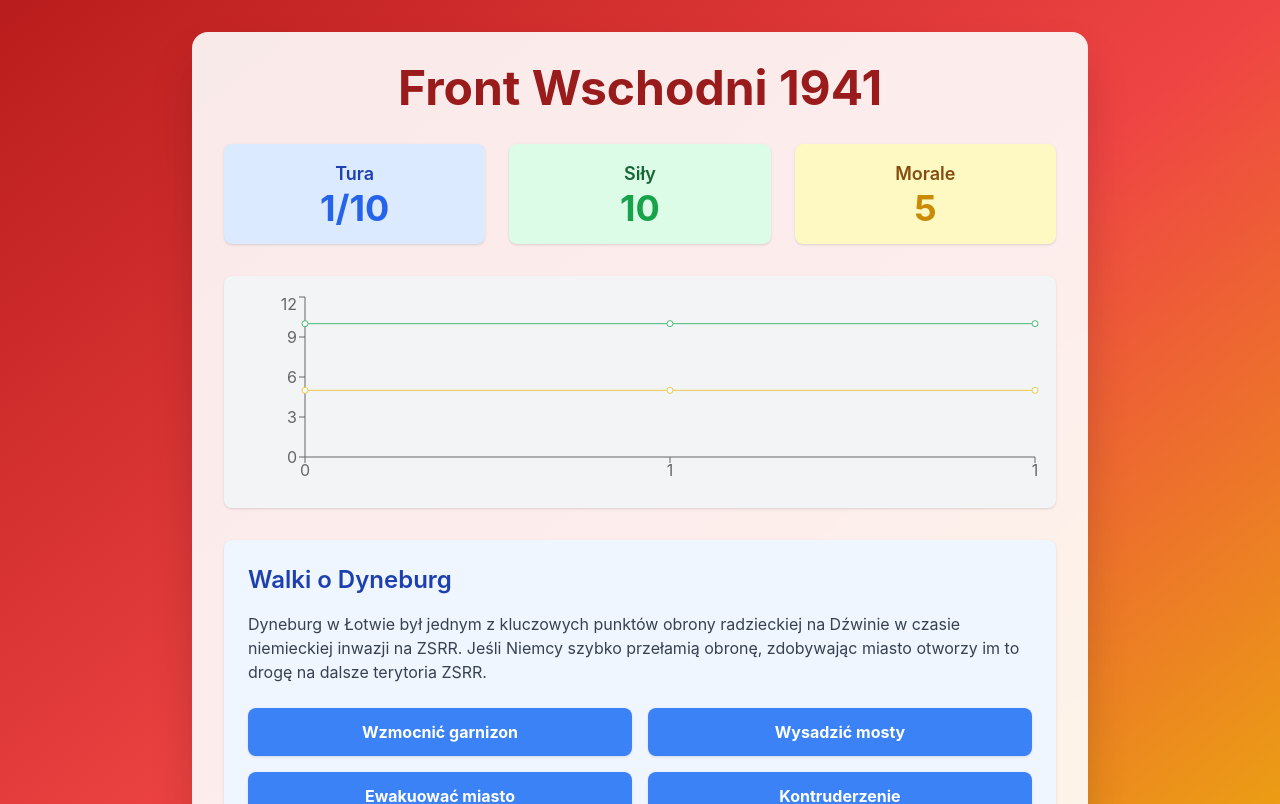
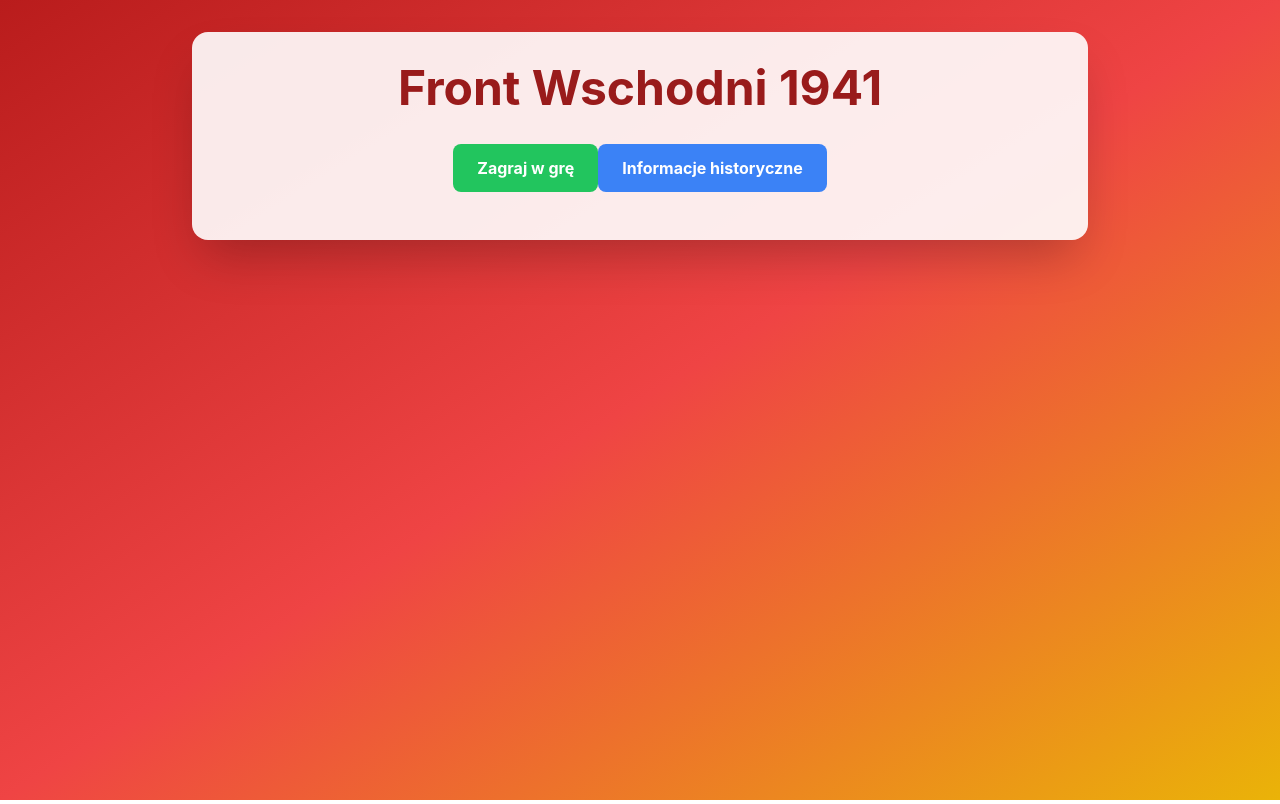
Before and after one commit to 0273574/react-historia, a React (Create React App) app: page / in a window 1280 px wide. Shown: the top 804 px of the page. Built offline with nearby package versions, Linux system fonts and the light colour scheme.

Commit message:
Update Gra.tsx

```diff
--- a/src/Gra.tsx
+++ b/src/Gra.tsx
@@ -1,5 +1,5 @@
 import React, { useState, useEffect } from 'react';
-import { AlertCircle, Book, Flag, Shield, TrendingUp } from 'lucide-react';
+import { AlertCircle, Book } from 'lucide-react';
 import { LineChart, Line, XAxis, YAxis, Tooltip, ResponsiveContainer } from 'recharts';
 
 interface Opcja {
@@ -93,6 +93,7 @@ const wydarzenia: Wydarzenie[] = [
         }
       }
 ];
+
 interface AlertProps {
   title: string;
   children: React.ReactNode;
@@ -110,6 +111,7 @@ const Alert: React.FC<AlertProps> = ({ title, children, icon }) => (
 );
 
 const GraFrontWschodni: React.FC = () => {
+  const [mode, setMode] = useState<'start' | 'game' | 'info'>('start');
   const [punkty, setPunkty] = useState(10);
   const [morale, setMorale] = useState(5);
   const [tura, setTura] = useState(1);
@@ -122,13 +124,13 @@ const GraFrontWschodni: React.FC = () => {
   ]);
 
   useEffect(() => {
-    if (tura <= 10 && punkty > 0 && morale > 0) {
+    if (mode === 'game' && tura <= 10 && punkty > 0 && morale > 0) {
       setWydarzenie(wydarzenia[Math.floor(Math.random() * wydarzenia.length)]);
       setStatystyki(prev => [...prev, { tura, punkty, morale }]);
-    } else {
+    } else if (mode === 'game') {
       zakonczGre();
     }
-  }, [tura, punkty, morale]);
+  }, [tura, punkty, morale, mode]);
 
   const wykonajAkcje = (zmianaSil: number, zmianaMorale: number, info: string = "") => {
     setPunkty((prev) => Math.max(0, prev + zmianaSil));
@@ -155,6 +157,54 @@ const GraFrontWschodni: React.FC = () => {
 
   return (
     <div className="min-h-screen bg-gradient-to-br from-red-700 via-red-500 to-yellow-500 p-8">
+      <div className="max-w-4xl mx-auto bg-white/90 p-8 rounded-2xl shadow-2xl">
+        <h1 className="text-5xl font-bold mb-8 text-center text-red-800">Front Wschodni 1941</h1>
+
+        {mode === 'start' && (
+          <div className="text-center">
+            <button
+              onClick={() => setMode('game')}
+              className="bg-green-500 hover:bg-green-700 text-white font-bold py-3 px-6 rounded-lg mb-4"
+            >
+              Zagraj w grę
+            </button>
+            <button
+              onClick={() => setMode('info')}
+              className="bg-blue-500 hover:bg-blue-700 text-white font-bold py-3 px-6 rounded-lg"
+            >
+              Informacje historyczne
+            </button>
+          </div>
+        )}
+
+        {mode === 'info' && (
+          <div>
+            {wydarzenia.map((event, index) => (
+              <div key={index} className="mb-8 bg-blue-50 p-6 rounded-lg shadow">
+                <h2 className="text-2xl font-semibold mb-4 text-blue-800">{event.nazwa}</h2>
+                <p className="mb-6 text-gray-700">{event.opis}</p>
+                <ul>
+                  {Object.entries(event.opcje).map(([opcja, { zmianaSil, zmianaMorale, info }]) => (
+                    <li key={opcja} className="text-gray-600 mb-2">
+                      <strong>{opcja}:</strong> Zmiana sił: {zmianaSil}, Zmiana morale: {zmianaMorale}
+                      {info && <p className="text-gray-500 text-sm">Info: {info}</p>}
+                    </li>
+                  ))}
+                </ul>
+              </div>
+            ))}
+            <button
+              onClick={() => setMode('start')}
+              className="bg-red-500 hover:bg-red-700 text-white font-bold py-3 px-6 rounded-lg mt-8 block mx-auto"
+            >
+              Powrót
+            </button>
+          </div>
+        )}
+
+        {mode === 'game' && (
+          <>
+            {<div className="min-h-screen bg-gradient-to-br from-red-700 via-red-500 to-yellow-500 p-8">
       <div className="max-w-4xl mx-auto bg-white/90 p-8 rounded-2xl shadow-2xl">
         <h1 className="text-5xl font-bold mb-8 text-center text-red-800">Front Wschodni 1941</h1>
 
@@ -244,6 +294,10 @@ const GraFrontWschodni: React.FC = () => {
           </div>
         )}
       </div>
+    </div>}
+          </>
+        )}
+      </div>
     </div>
   );
 };
```
Lines whose indentation alone changed are shown as unchanged.
